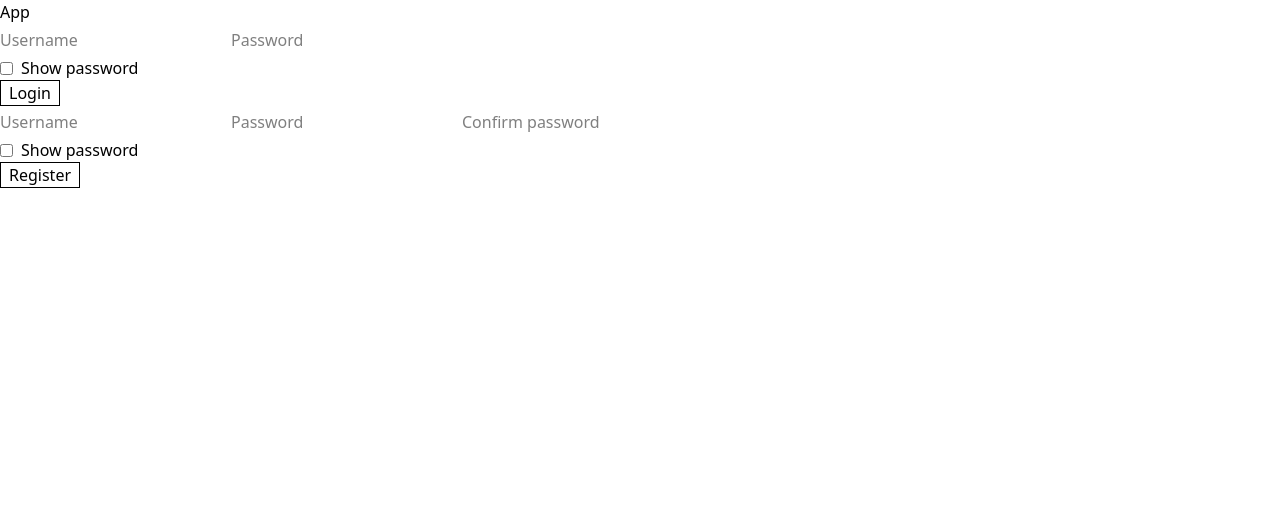
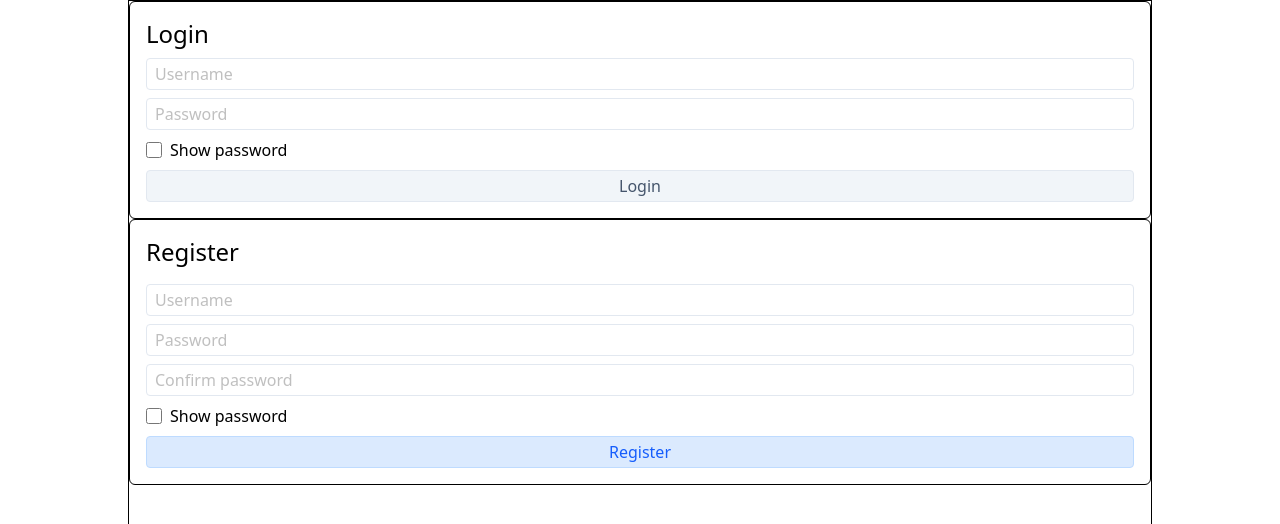
Before and after one commit to GURESPEX/ttss-todo-list-app, a React (Vite) app in the folder frontend/: page / in a window 1280 px wide. Shown: the top 524 px of the page. Built offline with nearby package versions, Linux system fonts and the light colour scheme; no server answers.

Commit message:
[Update]: Update UI components and use react hook form to manage Login / Register form

```diff
--- a/frontend/src/app/index.tsx
+++ b/frontend/src/app/index.tsx
@@ -4,15 +4,16 @@ import LoginForm from "../components/TodoList/LoginForm";
 import RegisterForm from "../components/TodoList/RegisterForm";
 
 const App = () => {
-  const [logout, { data: logoutData }] = authApi.useLogoutMutation();
+  const [logout] = authApi.useLogoutMutation();
 
-  const [user, setUser] = useState(undefined);
+  const [user, setUser] = useState<{ username: string; access_token: string } | undefined>(undefined);
 
   return (
-    <div>
-      <div>App</div>
-      <LoginForm />
-      <RegisterForm />
+    <div className="flex h-screen w-screen flex-col items-center">
+      <div className="flex h-full w-full max-w-[1024px] flex-col border">
+        <LoginForm />
+        <RegisterForm />
+      </div>
     </div>
   );
 };
--- a/frontend/src/components/TodoList/LoginForm/index.tsx
+++ b/frontend/src/components/TodoList/LoginForm/index.tsx
@@ -2,46 +2,56 @@ import { useCallback, useState } from "react";
 import Button from "../../ui/Button";
 import Checkbox from "../../ui/Checkbox";
 import Input from "../../ui/Input";
-import type { ButtonProps } from "../../ui/Button/type";
 import type { CheckboxProps } from "../../ui/Checkbox/type";
-import type { InputProps } from "../../ui/Input/type";
+import { useForm, type SubmitHandler } from "react-hook-form";
+import z from "zod";
+import { zodResolver } from "@hookform/resolvers/zod";
 import { authApi } from "../../../api/auth";
 
+const loginFieldValuesSchema = z.object({
+  username: z
+    .string()
+    .min(4)
+    .max(32)
+    .regex(/^[A-z0-9_.]+$/),
+  password: z.string().min(8),
+});
+
+type LoginFieldValues = z.infer<typeof loginFieldValuesSchema>;
+
 const LoginForm = () => {
-  const [loginFormState, setLoginFormState] = useState<{ username: string; password: string }>({ username: "", password: "" });
   const [isShowPassword, setIsShowPassword] = useState<boolean>(false);
 
-  const [login, { data: loginData, isLoading: isLoginLoading }] = authApi.useLoginMutation();
+  const [callLogin] = authApi.useLoginMutation();
 
-  console.log(loginData);
+  const { register, handleSubmit, formState } = useForm<LoginFieldValues>({ resolver: zodResolver(loginFieldValuesSchema) });
 
-  const handleChangeUsername = useCallback<Exclude<InputProps["onChange"], undefined>>((value) => {
-    setLoginFormState((prev) => ({ ...prev, username: value ?? "" }));
+  const onSubmit = useCallback<SubmitHandler<LoginFieldValues>>(
+    (data) => {
+      callLogin({
+        username: data.username,
+        password: data.password,
+      });
+    },
+    [callLogin],
+  );
+
+  const handleChangeIsShowPassword = useCallback<Exclude<CheckboxProps["onChange"], undefined>>((event) => {
+    setIsShowPassword(event.target.checked);
   }, []);
 
-  const handleChangePassword = useCallback<Exclude<InputProps["onChange"], undefined>>((value) => {
-    setLoginFormState((prev) => ({ ...prev, password: value ?? "" }));
-  }, []);
-
-  const handleChangeIsShowPassword = useCallback<Exclude<CheckboxProps["onChange"], undefined>>((value) => {
-    setIsShowPassword(value ?? false);
-  }, []);
-
-  const handleClickLogin = useCallback<Exclude<ButtonProps["onChange"], undefined>>(() => {
-    login({ username: loginFormState.username, password: loginFormState.password });
-  }, [login, loginFormState.password, loginFormState.username]);
-
   return (
-    <div>
-      <Input type="text" value={loginFormState.username} onChange={handleChangeUsername} placeholder="Username" />
-      <Input type={isShowPassword ? "text" : "password"} value={loginFormState.password} onChange={handleChangePassword} placeholder="Password" />
+    <form className="flex flex-col gap-2 rounded-md border p-4" onSubmit={handleSubmit(onSubmit)}>
+      <h2 className="text-2xl">Login</h2>
+      <Input type="text" placeholder="Username" {...register("username")} />
+      {formState.errors.username?.message}
+      <Input type={isShowPassword ? "text" : "password"} placeholder="Password" {...register("password")} />
+      {formState.errors.password?.message}
       <Checkbox checked={isShowPassword} onChange={handleChangeIsShowPassword}>
         Show password
       </Checkbox>
-      <Button onClick={handleClickLogin} disabled={isLoginLoading}>
-        Login
-      </Button>
-    </div>
+      <Button>Login</Button>
+    </form>
   );
 };
 
--- a/frontend/src/components/TodoList/RegisterForm/index.tsx
+++ b/frontend/src/components/TodoList/RegisterForm/index.tsx
@@ -2,51 +2,62 @@ import { useCallback, useState } from "react";
 import Button from "../../ui/Button";
 import Checkbox from "../../ui/Checkbox";
 import Input from "../../ui/Input";
-import type { ButtonProps } from "../../ui/Button/type";
 import type { CheckboxProps } from "../../ui/Checkbox/type";
-import type { InputProps } from "../../ui/Input/type";
+import { useForm, type SubmitHandler } from "react-hook-form";
+import z from "zod";
+import { zodResolver } from "@hookform/resolvers/zod";
 import { authApi } from "../../../api/auth";
 
+const registerFieldValuesSchema = z.object({
+  username: z
+    .string()
+    .min(4)
+    .max(32)
+    .regex(/^[A-z0-9_.]+$/),
+  password: z.string().min(8),
+  confirmPassword: z.string().min(8),
+});
+
+type RegisterFieldValues = z.infer<typeof registerFieldValuesSchema>;
+
 const RegisterForm = () => {
-  const [RegisterFormState, setRegisterFormState] = useState<{ username: string; password: string; confirmPassword: string }>({ username: "", password: "", confirmPassword: "" });
   const [isShowPassword, setIsShowPassword] = useState<boolean>(false);
 
-  const [register, { data: registerData, isLoading: isRegisterLoading }] = authApi.useRegisterMutation();
+  const [callRegister] = authApi.useRegisterMutation();
 
-  console.log(registerData);
+  const { register, handleSubmit, formState } = useForm<RegisterFieldValues>({ resolver: zodResolver(registerFieldValuesSchema) });
 
-  const handleChangeUsername = useCallback<Exclude<InputProps["onChange"], undefined>>((value) => {
-    setRegisterFormState((prev) => ({ ...prev, username: value ?? "" }));
+  const onSubmit = useCallback<SubmitHandler<RegisterFieldValues>>(
+    (data) => {
+      callRegister({
+        username: data.username,
+        password: data.password,
+      });
+    },
+    [callRegister],
+  );
+
+  const handleChangeIsShowPassword = useCallback<Exclude<CheckboxProps["onChange"], undefined>>((event) => {
+    setIsShowPassword(event.target.checked);
   }, []);
 
-  const handleChangePassword = useCallback<Exclude<InputProps["onChange"], undefined>>((value) => {
-    setRegisterFormState((prev) => ({ ...prev, password: value ?? "" }));
-  }, []);
-
-  const handleChangeConfirmPassword = useCallback<Exclude<InputProps["onChange"], undefined>>((value) => {
-    setRegisterFormState((prev) => ({ ...prev, confirmPassword: value ?? "" }));
-  }, []);
-
-  const handleChangeIsShowPassword = useCallback<Exclude<CheckboxProps["onChange"], undefined>>((value) => {
-    setIsShowPassword(value ?? false);
-  }, []);
-
-  const handleClickRegister = useCallback<Exclude<ButtonProps["onChange"], undefined>>(() => {
-    register({ username: RegisterFormState.username, password: RegisterFormState.password });
-  }, [register, RegisterFormState.password, RegisterFormState.username]);
-
   return (
-    <div>
-      <Input type="text" value={RegisterFormState.username} onChange={handleChangeUsername} placeholder="Username" />
-      <Input type={isShowPassword ? "text" : "password"} value={RegisterFormState.password} onChange={handleChangePassword} placeholder="Password" />
-      <Input type={isShowPassword ? "text" : "password"} value={RegisterFormState.confirmPassword} onChange={handleChangeConfirmPassword} placeholder="Confirm password" />
+    <form className="flex flex-col gap-2 rounded-md border p-4" onSubmit={handleSubmit(onSubmit)}>
+      <h2 className="text-2xl">Register</h2>
+      <form action=""></form>
+      <Input type="text" placeholder="Username" {...register("username")} />
+      {formState.errors.username?.message}
+      <Input type={isShowPassword ? "text" : "password"} placeholder="Password" {...register("password")} />
+      {formState.errors.password?.message}
+      <Input type={isShowPassword ? "text" : "password"} placeholder="Confirm password" {...register("confirmPassword")} />
+      {formState.errors.confirmPassword?.message}
       <Checkbox checked={isShowPassword} onChange={handleChangeIsShowPassword}>
         Show password
       </Checkbox>
-      <Button onClick={handleClickRegister} disabled={isRegisterLoading}>
+      <Button type="submit" color="primary">
         Register
       </Button>
-    </div>
+    </form>
   );
 };
 
--- a/frontend/src/components/ui/Button/index.tsx
+++ b/frontend/src/components/ui/Button/index.tsx
@@ -3,7 +3,18 @@ import type { ButtonProps } from "./type";
 
 const Button = (props: ButtonProps) => {
   return (
-    <button className={cn("border px-2", props.className)} {...props}>
+    <button
+      className={cn(
+        "min-h-8 rounded border px-2 transition-all select-none hover:cursor-pointer",
+        "border-slate-200 bg-slate-100 px-2 text-slate-600 hover:bg-slate-50 hover:text-slate-500 active:bg-slate-200 active:text-slate-700",
+        props.color === "primary" ? "border-blue-200 bg-blue-100 px-2 text-blue-600 hover:bg-blue-50 hover:text-blue-500 active:bg-blue-200 active:text-blue-700" : undefined,
+        props.color === "danger" ? "border-red-200 bg-red-100 px-2 text-red-600 hover:bg-red-50 hover:text-red-500 active:bg-red-200 active:text-red-700" : undefined,
+        props.color === "warning" ? "border-amber-200 bg-amber-100 px-2 text-amber-600 hover:bg-amber-50 hover:text-amber-500 active:bg-amber-200 active:text-amber-700" : undefined,
+        props.color === "success" ? "border-green-200 bg-green-100 px-2 text-green-600 hover:bg-green-50 hover:text-green-500 active:bg-green-200 active:text-green-700" : undefined,
+        props.className,
+      )}
+      {...props}
+    >
       {props.children}
     </button>
   );
--- a/frontend/src/components/ui/Button/type.ts
+++ b/frontend/src/components/ui/Button/type.ts
@@ -1,3 +1,3 @@
 import type { ComponentProps } from "react";
 
-export type ButtonProps = ComponentProps<"button">;
+export type ButtonProps = ComponentProps<"button"> & { color?: "primary" | "danger" | "warning" | "success" | "default" };
--- a/frontend/src/components/ui/Checkbox/index.tsx
+++ b/frontend/src/components/ui/Checkbox/index.tsx
@@ -1,19 +1,15 @@
+import { useId } from "react";
 import { cn } from "../../../utils";
 import type { CheckboxProps } from "./type";
 
-const Checkbox = ({ value, onChange, children, ...props }: CheckboxProps) => {
+const Checkbox = ({ children, ...props }: CheckboxProps) => {
+  const id = useId();
   return (
     <div className="flex items-center gap-2">
-      <input
-        type="checkbox"
-        onChange={(event) => {
-          onChange(event.target.checked);
-        }}
-        checked={value}
-        className={cn(props.className)}
-        {...props}
-      />
-      {children}
+      <input id={id} type="checkbox" className={cn("size-4 cursor-pointer border", props.className)} {...props} />
+      <label className="select-none" htmlFor={id}>
+        {children}
+      </label>
     </div>
   );
 };
--- a/frontend/src/components/ui/Checkbox/type.ts
+++ b/frontend/src/components/ui/Checkbox/type.ts
@@ -1,6 +1,3 @@
 import type { ComponentProps } from "react";
 
-export type CheckboxProps = Omit<ComponentProps<"input">, "value" | "onChange"> & {
-  value?: boolean;
-  onChange: (value: CheckboxProps["value"]) => void;
-};
+export type CheckboxProps = ComponentProps<"input">;
--- a/frontend/src/components/ui/Input/index.tsx
+++ b/frontend/src/components/ui/Input/index.tsx
@@ -1,17 +1,8 @@
 import { cn } from "../../../utils";
 import type { InputProps } from "./type";
 
-const Input = ({ value, onChange, ...props }: InputProps) => {
-  return (
-    <input
-      value={value}
-      onChange={(event) => {
-        onChange(event.target.value);
-      }}
-      className={cn("min-h-8", props.className)}
-      {...props}
-    />
-  );
+const Input = (props: InputProps) => {
+  return <input className={cn("min-h-8 rounded border border-slate-200 px-2 outline-none placeholder:text-black/25", props.className)} {...props} />;
 };
 
 export default Input;
--- a/frontend/src/components/ui/Input/type.ts
+++ b/frontend/src/components/ui/Input/type.ts
@@ -1,6 +1,3 @@
 import type { ComponentProps } from "react";
 
-export type InputProps = Omit<ComponentProps<"input">, "value" | "onChange"> & {
-  value?: string;
-  onChange: (value: InputProps["value"]) => void;
-};
+export type InputProps = ComponentProps<"input">;
```
